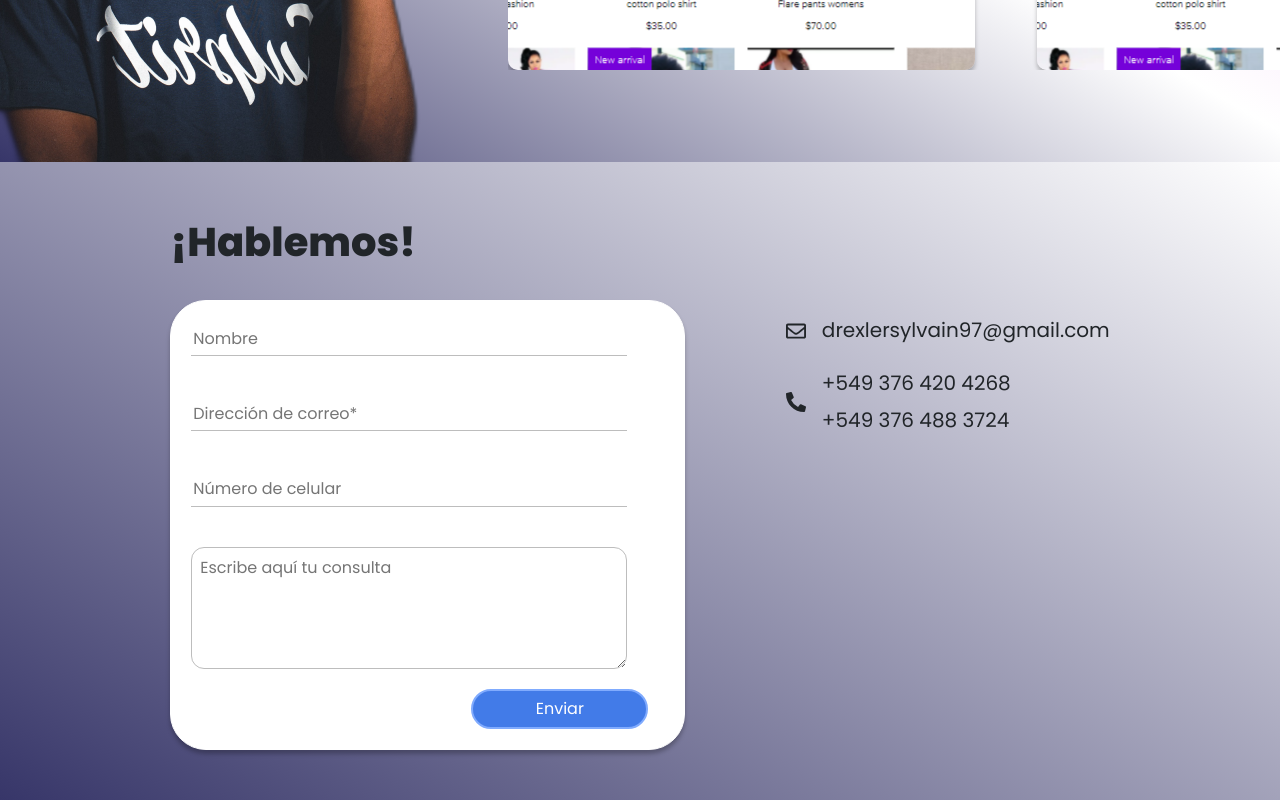
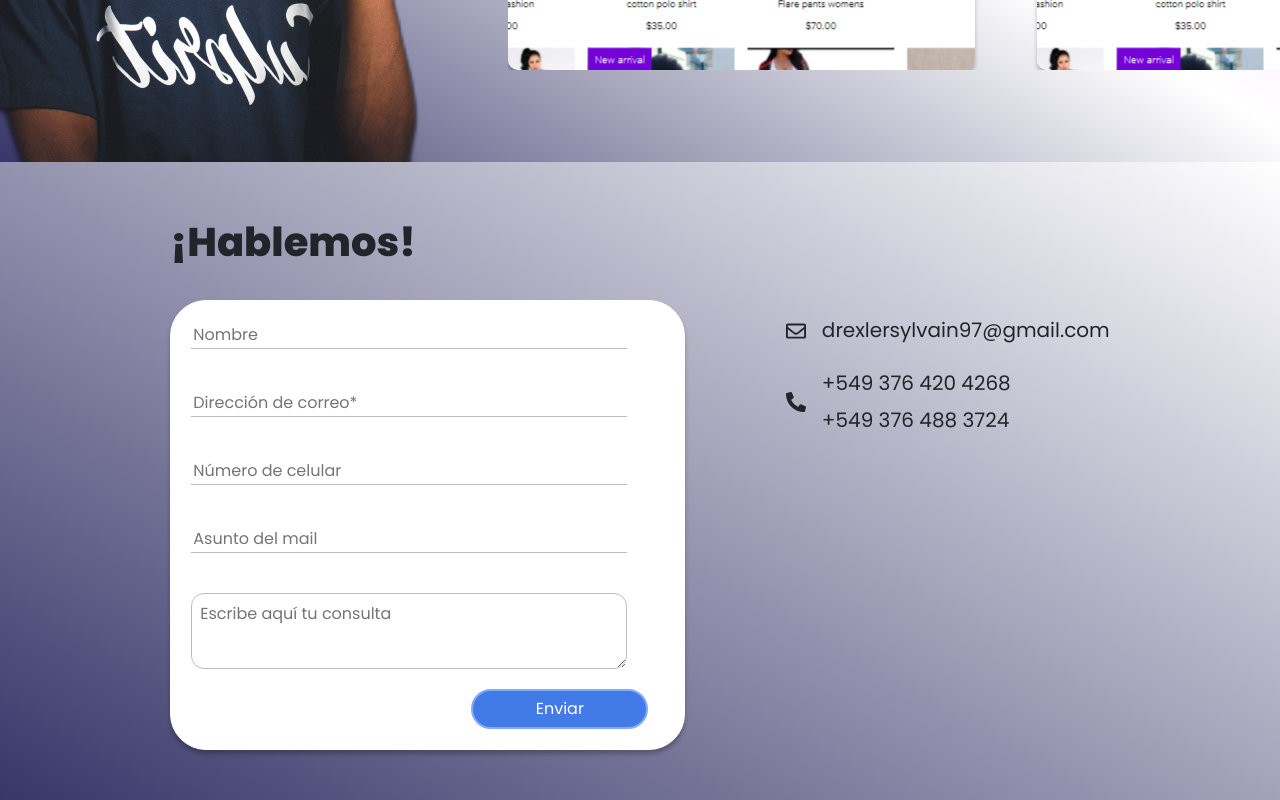
Before and after one commit to facundocolavini/portfolio-drexler, a React (Create React App) app: page / in a window 1280 px wide. Shown: the part 1721-2521 px from the top of the page. Built offline with nearby package versions, Linux system fonts and the light colour scheme.

Commit message:
add email functionality

```diff
--- a/package.json
+++ b/package.json
@@ -7,6 +7,7 @@
     "@testing-library/react": "^12.1.2",
     "@testing-library/user-event": "^13.5.0",
     "bootstrap": "^5.1.3",
+    "emailjs-com": "^3.2.0",
     "react": "^17.0.2",
     "react-bootstrap": "^2.1.0",
     "react-dom": "^17.0.2",
--- a/src/App.js
+++ b/src/App.js
@@ -1,5 +1,5 @@
 import 'bootstrap/dist/css/bootstrap.min.css'
-/* import {Container} from "react-bootstrap/dist/react-bootstrap.min" */
+import 'bootstrap/dist/js/bootstrap.min.js';
 import TopBar from './components/TopBar/TopBar'
 import Intro from './components/Intro/Intro'
 import About from './components/About/About'
--- a/src/components/Form/Form.jsx
+++ b/src/components/Form/Form.jsx
@@ -1,20 +1,40 @@
-import React from 'react';
+import React, { useRef, useState } from 'react';
 import './Form.scss'
-import { FaRegEnvelope, FaPhoneAlt } from "react-icons/fa";
+import { FaRegEnvelope, FaPhoneAlt, FaCheckDouble } from "react-icons/fa";
+import emailjs from 'emailjs-com';
+
 
 const Form = () => {
+
+    const formRef = useRef();
+    const [done, setDone] = useState(false);
+
+    const handleSubmit = (e) => {
+        e.preventDefault();
+        emailjs.sendForm('gmailMessage', 'template_zml592e', formRef.current, 'user_SaleF7niqzbFhdATmLyq0')
+        .then((result) => {
+            console.log(result.text);
+            setDone(true);
+        }, (error) => {
+            console.log(error.text);
+        });
+
+    }
+
   return (
     <div className='Form'>
         <div className='container'>
             <div className='formulario'>
                 <h2 className='title'>¡Hablemos!</h2>
-                <form className='form'>
+                <form className='form' ref={formRef} onSubmit={handleSubmit}>
                     <input type="text" placeholder='Nombre' name='user_name' />
                     <input type="text" placeholder='Dirección de correo*' name='user_email' />
                     <input type="text" placeholder='Número de celular' name='user_phone' />
+                    <input type="text" placeholder='Asunto del mail' name='subject' />
                     <textarea className='p-2' rows='5' placeholder='Escribe aquí tu consulta' name='message' />
-                    <button className='btn'>Enviar</button>
+                    <button className='btn button' data-bs-container="body" data-bs-toggle="popover" data-bs-placement="left" data-bs-content="Correo enviado con éxito">Enviar</button>
                 </form>
+                {done && <FaCheckDouble color='green' className='pop' />}
             </div>
             <div className='datos'>
                 <div className='d-flex align-items-center mb-3'>
--- a/src/components/Form/Form.scss
+++ b/src/components/Form/Form.scss
@@ -15,6 +15,7 @@
         .formulario {
             display: flex;
             flex-direction: column;
+            position: relative;
             .title {
                 font-family: Poppins;
                 font-style: normal;
@@ -68,6 +69,20 @@
                     }
                 }
             }
+            .pop {
+                width: 80%;
+                height: 200px;
+                background: #80ABFE;
+                border-radius: 30px;
+                box-shadow: 0px 4px 4px rgba(0, 0, 0, 0.25);
+                padding: 50px;
+                position: absolute;
+                top: 0;
+                left: 0;
+                right: 0;
+                bottom: 0;
+                margin: auto;
+            }
         }
     }
     .datos {
@@ -83,6 +98,8 @@
             margin-top: 20px;
             margin-bottom: 20px;
             font-weight: 700;
+            font-size: 16px;
+
         }
     }
 }
```
Also changed, not shown: 1 other file (tests, documents, lock files or other folders).
